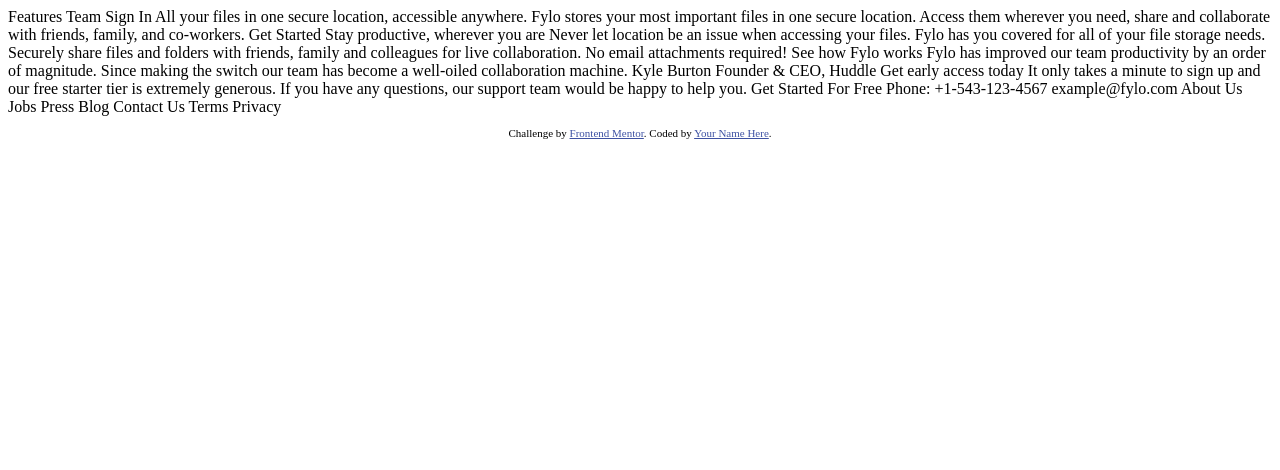
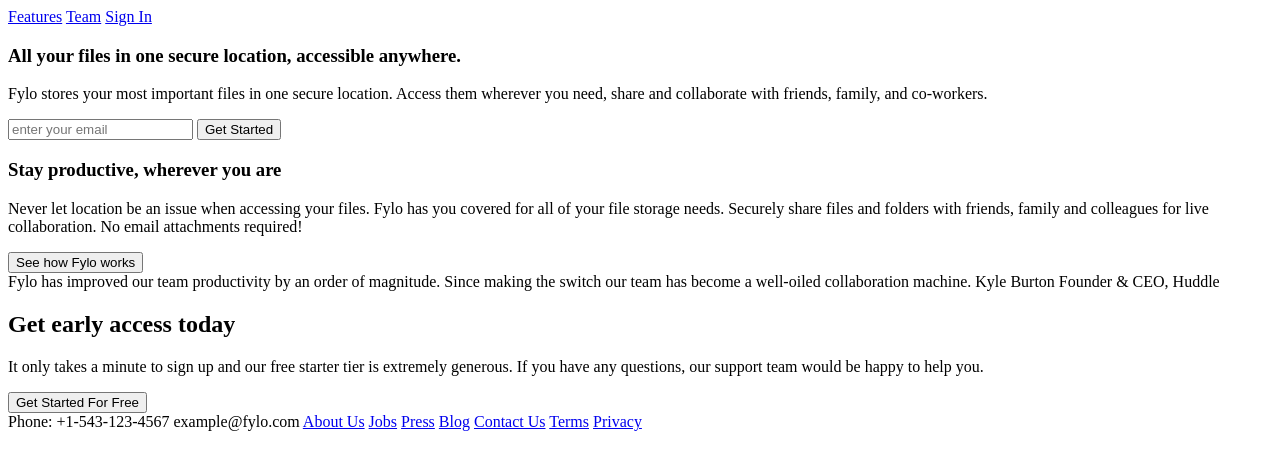
Before and after one commit to pedrolmr/fylo-landing-page, a plain HTML site: page index.html in a window 1280 px wide. Drawn offline with Linux system fonts and the light colour scheme.

Commit message:
html structure

```diff
--- a/index.html
+++ b/index.html
@@ -13,61 +13,91 @@
     .attribution { font-size: 11px; text-align: center; }
     .attribution a { color: hsl(228, 45%, 44%); }
   </style>
+
+  <link rel="stylesheet" href="/css/main.css">
 </head>
 <body>
+  <div class='container'>
+    <nav>
+      <div class='logo'></div>
+      <a href='#'>Features</a>
+      <a href='#'>Team</a>
+      <a href='#'>Sign In</a>
+    </nav>
 
-  Features
-  Team
-  Sign In
+    <header class='header'>
 
-  All your files in one secure location, accessible anywhere.
+      <div class='left'>
+        <h3>All your files in one secure location, accessible anywhere.</h3>
 
-  Fylo stores your most important files in one secure location.
-  Access them wherever you need, share and collaborate with friends,
-  family, and co-workers.
+        <p>Fylo stores your most important files in one secure location.
+        Access them wherever you need, share and collaborate with friends,
+        family, and co-workers.</p>
 
-  Get Started
+        <div class='cta-section'>
+          <input type="text" placeholder="enter your email" />
+          <button>Get Started</button>
+        </div>
+      </div>
 
-  Stay productive, wherever you are
+      <div class='right'>
+        <div class='image-here'></div>
+      </div>
 
-  Never let location be an issue when accessing your files. Fylo has you
-  covered for all of your file storage needs.
+    </header>
 
-  Securely share files and folders with friends, family and colleagues for
-  live collaboration. No email attachments required!
+    <section>
+      <div class='left'>
+        <h3>Stay productive, wherever you are</h3>
 
-  See how Fylo works
+        <p>Never let location be an issue when accessing your files. Fylo has you
+        covered for all of your file storage needs.
 
-  Fylo has improved our team productivity by an order of magnitude. Since
-  making the switch our team has become a well-oiled collaboration machine.
+        Securely share files and folders with friends, family and colleagues for
+        live collaboration. No email attachments required!</p>
 
-  Kyle Burton
-  Founder & CEO, Huddle
+        <button>See how Fylo works</button>
 
-  Get early access today
+        <div class='testimonial-card'> Fylo has improved our team productivity by an order of magnitude. Since
+          making the switch our team has become a well-oiled collaboration machine. Kyle Burton
+          Founder & CEO, Huddle</div>
+      </div>
 
-  It only takes a minute to sign up and our free starter tier is extremely generous.
-  If you have any questions, our support team would be happy to help you.
+      <div class='right'>
+        <div class='image-here'></div>
+      </div>
 
-  Get Started For Free
+    </section>
 
-  Phone: +1-543-123-4567
-  example@fylo.com
+    <section>
+      <h2>Get early access today</h2>
 
-  About Us
-  Jobs
-  Press
-  Blog
+      <p>It only takes a minute to sign up and our free starter tier is extremely generous.
+      If you have any questions, our support team would be happy to help you.</p>
 
-  Contact Us
-  Terms
-  Privacy
+      <button>Get Started For Free</button>
+    </section>
 
-  <footer>
+    <footer>
+      Phone: +1-543-123-4567
+      example@fylo.com
+
+      <a href='#'>About Us</a>
+      <a href='#'>Jobs</a>
+      <a href='#'>Press</a>
+      <a href='#'>Blog</a>
+
+      <a href='#'>Contact Us</a>
+      <a href='#'>Terms</a>
+      <a href='#'>Privacy</a>
+    </footer>
+  </div>
+
+  <!-- <footer>
     <p class="attribution">
       Challenge by <a href="https://www.frontendmentor.io?ref=challenge" target="_blank">Frontend Mentor</a>.
       Coded by <a href="#">Your Name Here</a>.
     </p>
-  </footer>
+  </footer> -->
 </body>
 </html>
--- /dev/null
+++ b/scss/main.scss
@@ -0,0 +1,6 @@
+.nav{
+    border:3px solid purple;
+    .features{
+        color: red
+    }
+}
```
Also changed, not shown: css/main.css (added), 1 other file.
